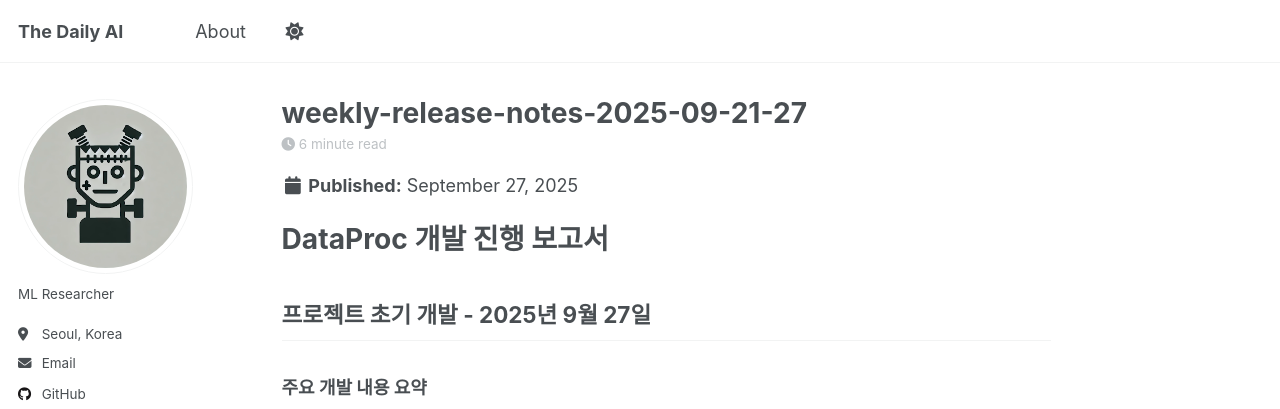
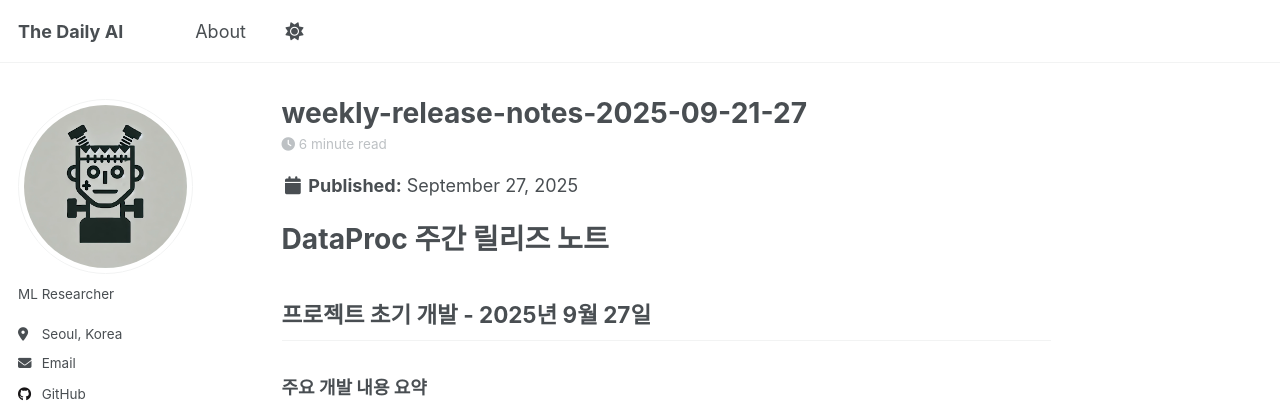
Before and after one commit to parameterfreak/parameterfreak.github.io, a Jekyll site: the page built from _posts/2025-09-27-weekly-release-notes-2025-09-21-27.md, in a window 1280 px wide and 900 px high. Shown: the top 409 px of the window. Built offline with Jekyll 4.4.1, drawn with Linux system fonts in a browser that asks for light colours; a script that is not in the unit is left out.

Commit message:
update post

```diff
--- a/_posts/2025-09-27-weekly-release-notes-2025-09-21-27.md
+++ b/_posts/2025-09-27-weekly-release-notes-2025-09-21-27.md
@@ -8,7 +8,7 @@ tags:
   - LLM
 ---
 
-# DataProc 개발 진행 보고서
+# DataProc 주간 릴리즈 노트
 ## 프로젝트 초기 개발 - 2025년 9월 27일
 
 ### 주요 개발 내용 요약
```
